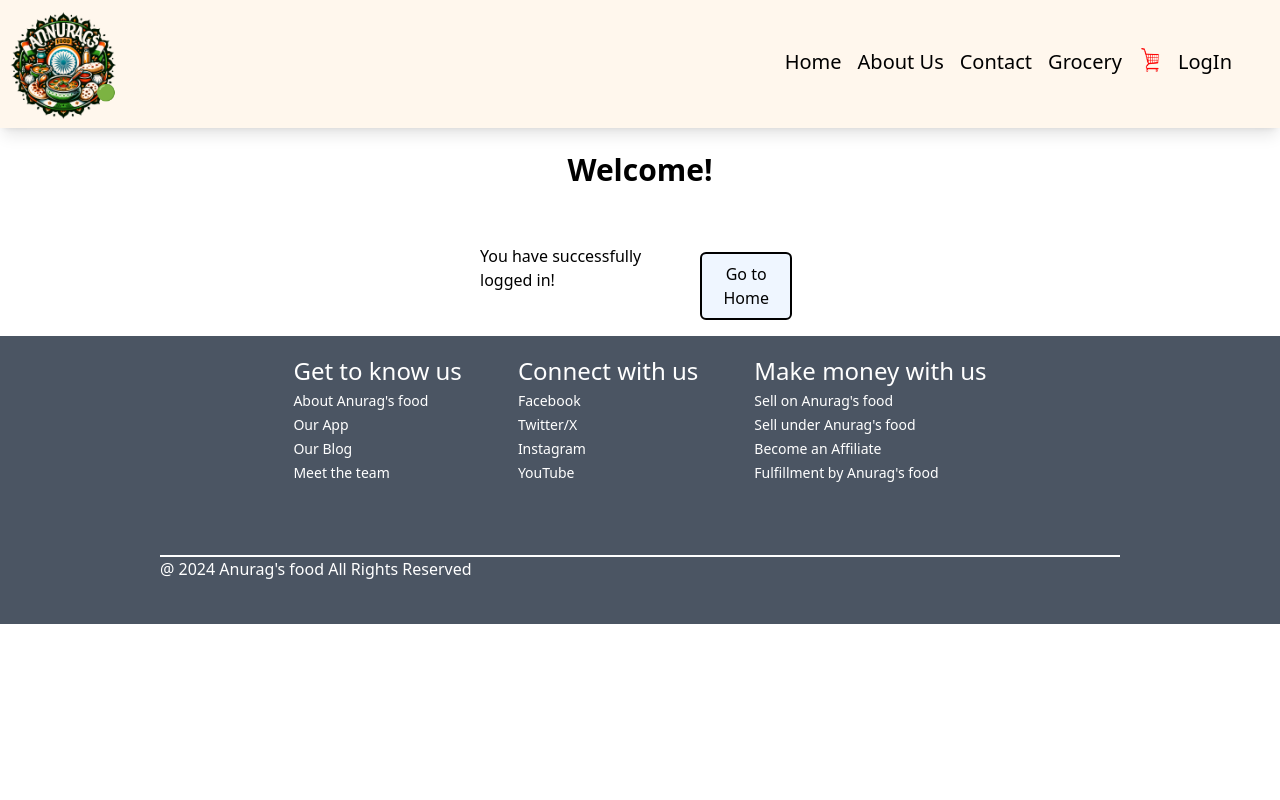
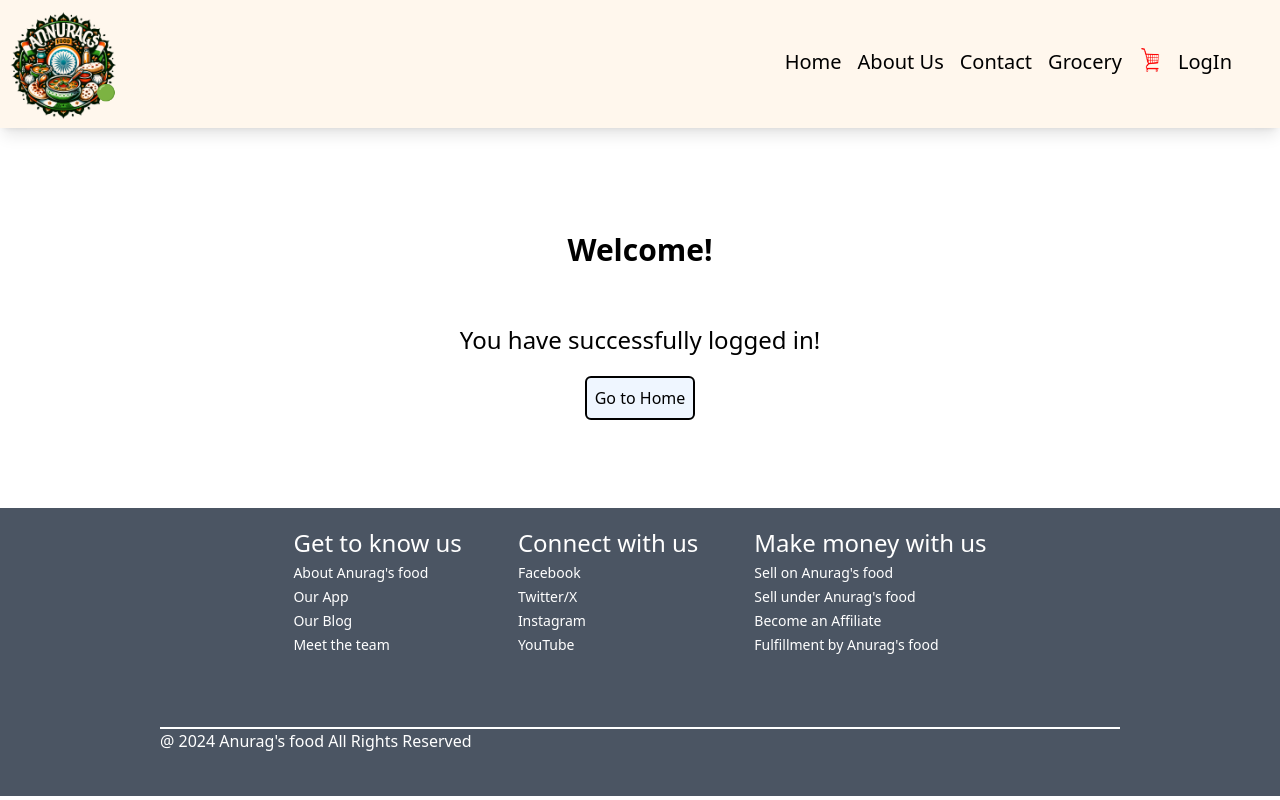
Before and after one commit to AnuragAnalog/namaskaram-react, a React (Vite) app: page /welcome in a window 1280 px wide. Built offline with nearby package versions, Linux system fonts and the light colour scheme.

Commit message:
updated some stuff

```diff
--- a/src/components/About.jsx
+++ b/src/components/About.jsx
@@ -16,17 +16,16 @@
     render() {
         return (
             <>
-                <div>
-                    <h1> About US </h1>
-                    <div>
+                <div className="m-auto">
+                    <h1 className="flex flex-col m-auto text-4xl">
+                        Meet our Dev Team
+                    </h1>
+                    {/* <div>
                         <UserContext.Consumer>
                             { (data) => {console.log(data)} }
                         </UserContext.Consumer>
-                    </div>
-                    <body>
-                        This is the about page
-                    </body>
-                    <div className="flex flex-wrap w-full m-auto gap-3 border border-black">
+                    </div> */}
+                    <div className="flex flex-wrap w-10/12 m-auto gap-3">
                         {DEV_INFO.map((url) => {
                             return <UserClass gitLink={url}/>
                         })}
--- a/src/components/Header.jsx
+++ b/src/components/Header.jsx
@@ -19,7 +19,7 @@
     function handleClick() {
         if (logName === "LogIn") {
             setLogName("LogOut")
-        } else {
+        } else if (logName === "LogOut") {
             setLogName("LogIn")
         }
     }
@@ -27,8 +27,6 @@
     // if (logName === "LogOut") {
     //     return <Navigate to="/login" replace/>
     // }
-
-    console.log(data)
 
     return (
         <div className="flex row-auto justify-between shadow-lg bg-orange-50">
--- a/src/components/ItemCategory.jsx
+++ b/src/components/ItemCategory.jsx
@@ -1,5 +1,6 @@
 import { useState, useEffect } from "react"
 
+import uarrow from "/src/assets/up-arrow.png"
 import darrow from "/src/assets/down-arrow.png"
 import ItemCard from "/src/components/ItemCard";
 
@@ -29,7 +30,7 @@
             <div className="flex flex-col w-9/12 m-auto gap-0 shadow-lg rounded-xl bg-gray-200">
                     <div className="flex flex-row justify-between text-xl font-extrabold m-1 p-1 hover:cursor-pointer" onClick={props.changeShowIndex}>
                         <h3> {`${name.toUpperCase()} (${itemCount})`} </h3>
-                        <img src={darrow} className="w-7 h-7"></img>
+                        <img src={showItems ? uarrow : darrow} className="w-7 h-7"></img>
                     </div>
                     {
                         showItems && items.map((item) => {
--- a/src/components/LogIn.jsx
+++ b/src/components/LogIn.jsx
@@ -25,8 +25,6 @@
             setError(errorCode.split("/")[1].split("-").join(" "))
         })
     }
-
-    console.log(isLoggedIn)
 
     if (isLoggedIn) {
         return <Navigate to="/welcome" />
--- a/src/components/RestaurantMenu.jsx
+++ b/src/components/RestaurantMenu.jsx
@@ -32,10 +32,12 @@
         <>
             <div className="flex flex-col gap-2 m-2">
                 <h1 className="text-4xl font-extrabold m-auto"> {resInfo.name} </h1>
-                <div className="flex flex-col gap-1 w-9/12 h-[300px] m-auto justify-center items-center border border-solid border-black">
+                <div className="flex flex-col gap-1 w-9/12 h-[300px] m-auto justify-center items-center">
                     <img className="w-full h-full object-none rounded-xl" src={MEDIA_API+resInfo.cloudinaryImageId} alt="name"/>
                 </div>
-                <h3 className="text-lg font-extrabold w-9/12 text-slate-500"> {resInfo.cuisines.join(", ")} </h3>
+                <div className="flex flex-row gap-3 m-auto w-9/12 self-center">
+                    <h3 className="text-lg font-extrabold w-9/12 text-slate-500"> {resInfo.cuisines.join(", ")} </h3>
+                </div>
                 <div className="flex flex-row gap-3 m-auto w-9/12 self-center">
                     <div className="flex flex-row text-sm gap-2 justify-center items-center">
                         <p className="text-gray-500 font-semibold flex flex-row justify-center items-center">
--- a/src/components/SignUp.jsx
+++ b/src/components/SignUp.jsx
@@ -30,7 +30,7 @@
 
     return (
         <>
-            <div className="flex flex-col gap-8 border-2 border-solid border-black m-auto rounded-xl w-6/12">
+            <div className="flex flex-col gap-8 py-10 border-2 border-solid border-black m-auto rounded-xl w-6/12">
                 <h1 className="font-bold text-3xl p-4 m-auto"> Sign Up </h1>
                 <form className="flex flex-col gap-2 w-8/12 m-auto" onSubmit={handleSubmit}>
                     <p className="text-red-500 capitalize m-auto"> {error} </p>
--- a/src/components/UserClass.jsx
+++ b/src/components/UserClass.jsx
@@ -28,7 +28,7 @@
     render() {
         return (
             <>
-                <div className="flex flex-col w-4/12 border border-black rounded-lg bg-orange-100">
+                <div className="flex flex-col w-3/12 border border-black rounded-lg bg-orange-100">
                     <img className="w-[90%] h-[75%] m-auto rounded-lg" src={this.state.userInfo.avatar_url} alt="User Avatar" />
                     <div className="m-2">
                         <h2> Name: {this.state.userInfo.name} </h2>
--- a/src/components/Welcome.jsx
+++ b/src/components/Welcome.jsx
@@ -5,12 +5,16 @@
 function Welcome() {
     return (
         <>
-            <div className="flex flex-col gap-10">
-                <h1 className="font-bold text-3xl p-4 m-auto"> Welcome! </h1>
-                <div className="flex flex-row gap-2 w-3/12 m-auto">
-                    <p> You have successfully logged in! </p>
-                    <Link to="/">
-                        <button className="bg-blue-50 p-2 m-2 rounded-md border-2 border-solid border-black">
+            <div className="flex flex-col gap-10 py-20">
+                <h1 className="font-bold text-3xl p-4 m-auto">
+                    Welcome!
+                </h1>
+                <div className="flex flex-col gap-5 w-4/12 m-auto">
+                    <p className="text-2xl m-auto">
+                        You have successfully logged in!
+                    </p>
+                    <Link className="m-auto" to="/">
+                        <button className="bg-blue-50 p-2 rounded-md border-2 border-solid border-black">
                             Go to Home
                         </button>
                     </Link>
--- a/src/utils/constants.jsx
+++ b/src/utils/constants.jsx
@@ -15,4 +15,6 @@
     "https://api.github.com/users/AnuragAnalog",
     "https://api.github.com/users/shivamyneni",
     "https://api.github.com/users/Anuhyapeddi",
+    "https://api.github.com/users/yesdeep",
+    "https://api.github.com/users/abhishekveeravelli",
 ]
```
Also changed, not shown: src/assets/up-arrow.png (added).
